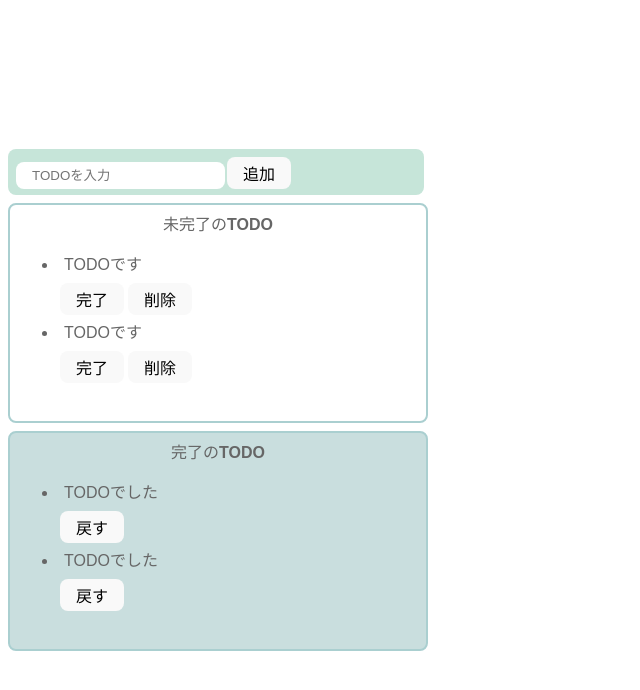
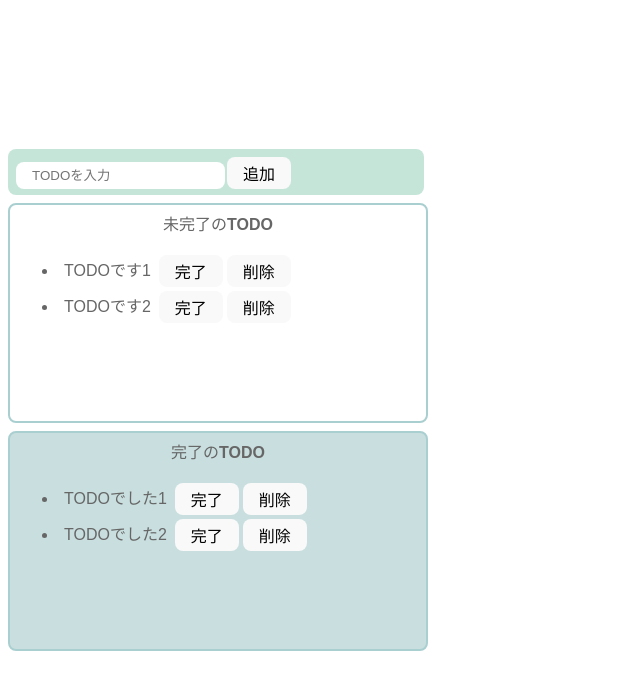
Before and after one commit to 5hvn5vk3/udemy-js-react, a React (Vite) app in the folder udemy-react/: page / in a window 1280 px wide. Shown: the top 690 px of the page, without its empty margins (0-640 px from the left). Built offline with nearby package versions, Linux system fonts and the light colour scheme.

Commit message:
Reactでの実践を意識したモックに変更

```diff
--- a/udemy-react/src/Todo.jsx
+++ b/udemy-react/src/Todo.jsx
@@ -7,6 +7,9 @@ import "./Todo.css";
 
 
 export const Todo = () => {
+
+  const [incompleteTodos, setIncompleteTodos] = useState(["TODOです1", "TODOです2"])
+  const [completeTodos, setCompleteTodos] = useState(["TODOでした1", "TODOでした2"])
 
   return (
     <>
@@ -18,30 +21,31 @@ export const Todo = () => {
       <div className="incomplete-area">
         <p className="title">未完了のTODO</p>
         <ul>
-          <li>
-            <p className="todo-item">TODOです</p>
-            <button>完了</button>
-            <button>削除</button>
-          </li>
-          <li>
-            <p className="todo-item">TODOです</p>
-            <button>完了</button>
-            <button>削除</button>
-          </li>
+          {incompleteTodos.map((todo) => (
+
+            <li key={todo}> {/*今回は簡易的にtodoをkeyにしているが本当は一意的なIDがあるのが望ましい*/}
+              <div className="list-row">
+                <p className="todo-item">{todo}</p>
+                <button>完了</button>
+                <button>削除</button>
+              </div>
+            </li>
+          ))}
         </ul>
       </div>
 
       <div className="complete-area">
         <p className="title">完了のTODO</p>
         <ul>
-          <li>
-            <p className="todo-item">TODOでした</p>
-            <button>戻す</button>
-          </li>
-          <li>
-            <p className="todo-item">TODOでした</p>
-            <button>戻す</button>
-          </li>
+          {completeTodos.map((todo) => (
+            <li key={todo}>
+              <div className="list-row">
+                <p className="todo-item">{todo}</p>
+                <button>完了</button>
+                <button>削除</button>
+              </div>
+            </li>
+          ))}
         </ul>
       </div>
     </>
```
